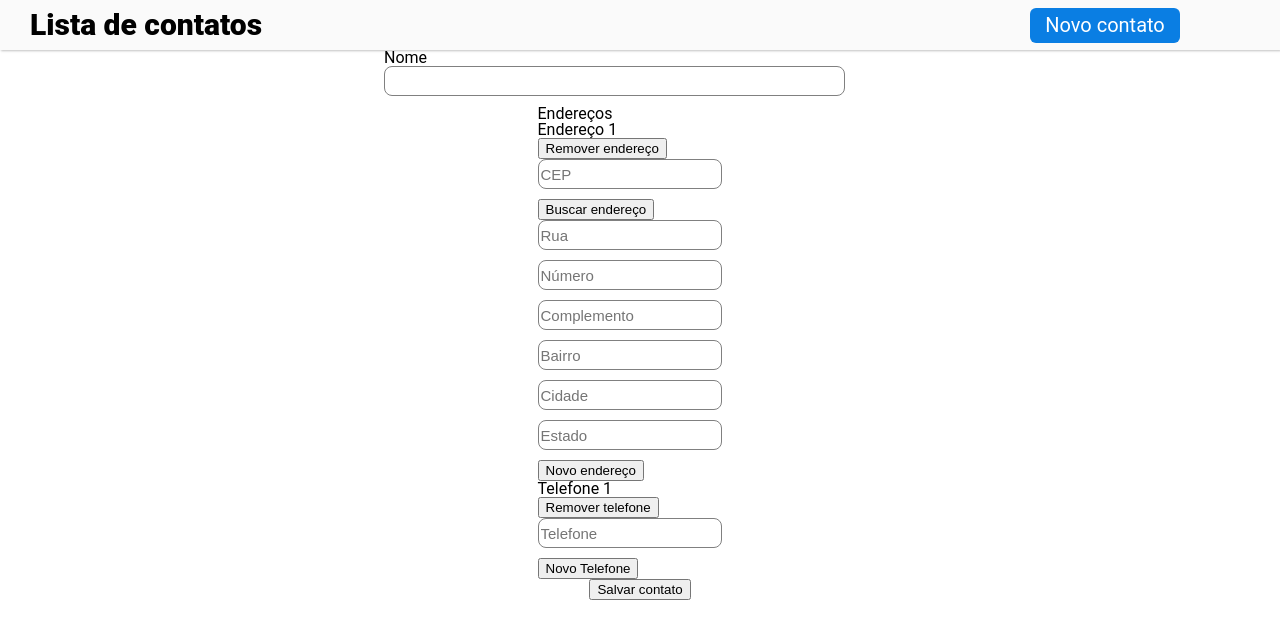
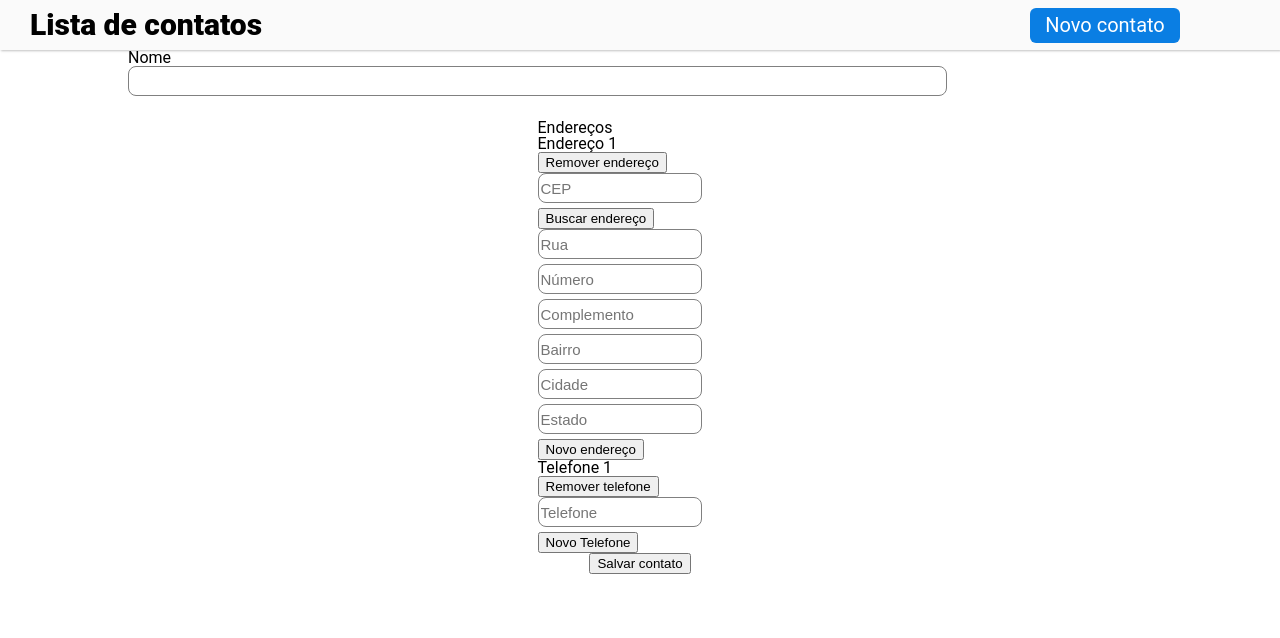
Before and after one commit to DouglasSantos94/vexpenses-contact-list, a React (Vite) app: page /add-contact in a window 1280 px wide. Shown: the top 638 px of the page. Built offline with nearby package versions, Linux system fonts and the light colour scheme.

Commit message:
style: adjust Form style

```diff
--- a/src/components/Form/style.ts
+++ b/src/components/Form/style.ts
@@ -1,12 +1,4 @@
-import React from "react";
-import { FormProvider } from "react-hook-form";
 import styled from "styled-components";
-
-export const FormWrapper = styled(FormProvider)`
-  width: 100%;
-  display: flex;
-  align-items: center;
-`;
 
 export const StyledForm = styled.form`
   font-family: "Roboto", sans-serif;
@@ -14,21 +6,50 @@ export const StyledForm = styled.form`
   width: 100%;
   align-items: center;
   flex-direction: column;
-  justify-content: center;
+  justify-items: center;
 `;
 
 export const FormInput = styled.input`
-  width: 90%;
+  width: 80%;
   height: 30px;
-  margin-bottom: 10px;
   font-size: 15px;
   border-radius: 8px;
   border: solid 1px gray;
+  margin-bottom: 5px;
   box-sizing: border-box;
 `;
 
 export const InputField = styled.div`
   display: flex;
   flex-direction: column;
-  width: 40%;
+  width: 80%;
+  height: 70px;
 `;
+
+export const Label = styled.label`
+  font-size: 20px;
+  margin: 10px 0;
+  width:
+`;
+
+export const SectionTitle = styled.h2`
+  font-size: 30px;
+  margin: 10px 0;
+`;
+
+export const AddressesTitle = styled.p`
+  font-size: 25px;
+  margin: 20px 0;
+`;
+
+export const SaveContactButton = styled.button`
+  width: 20%;
+  height: 30px;
+  color: white;
+  border-radius: 8px;
+  border: none;
+  background-color: #0A7EE3;
+  font-size: 15px;
+  margin-top: 20px;
+  cursor: pointer;
+`;
```
